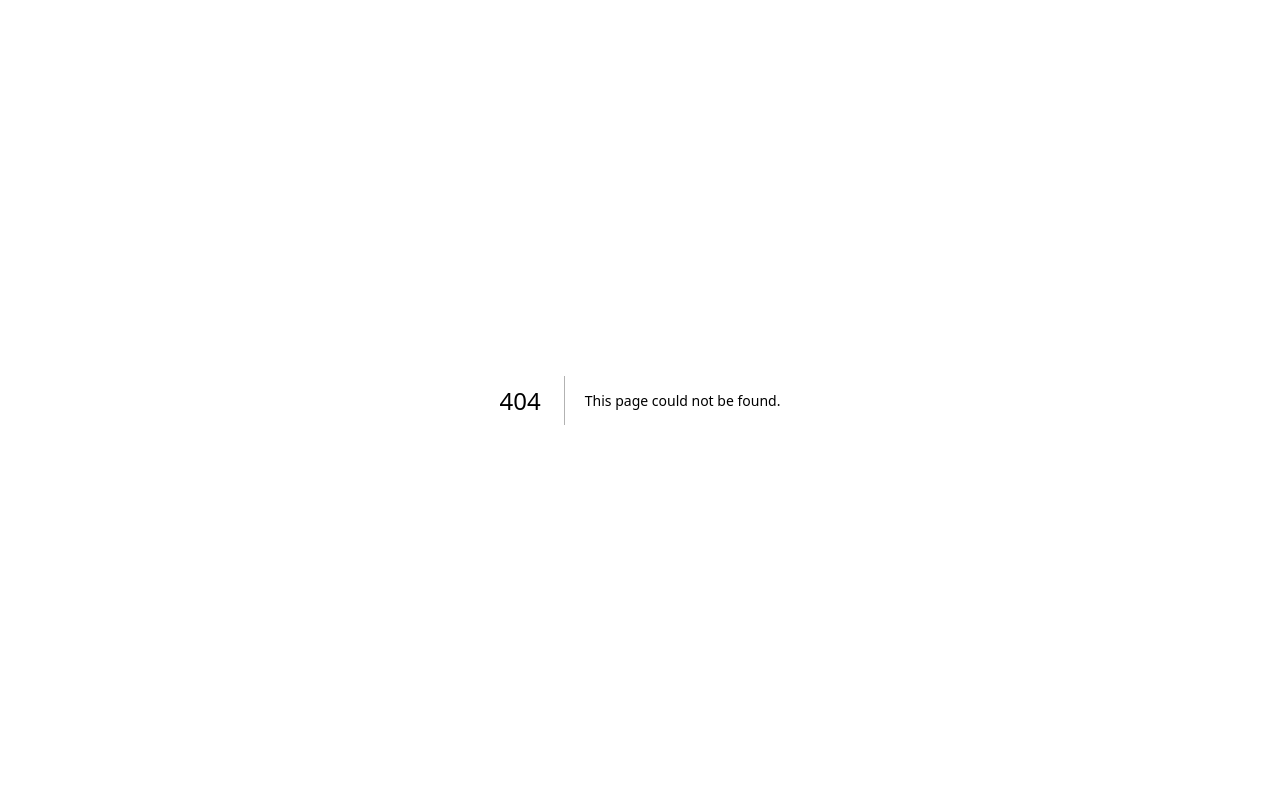
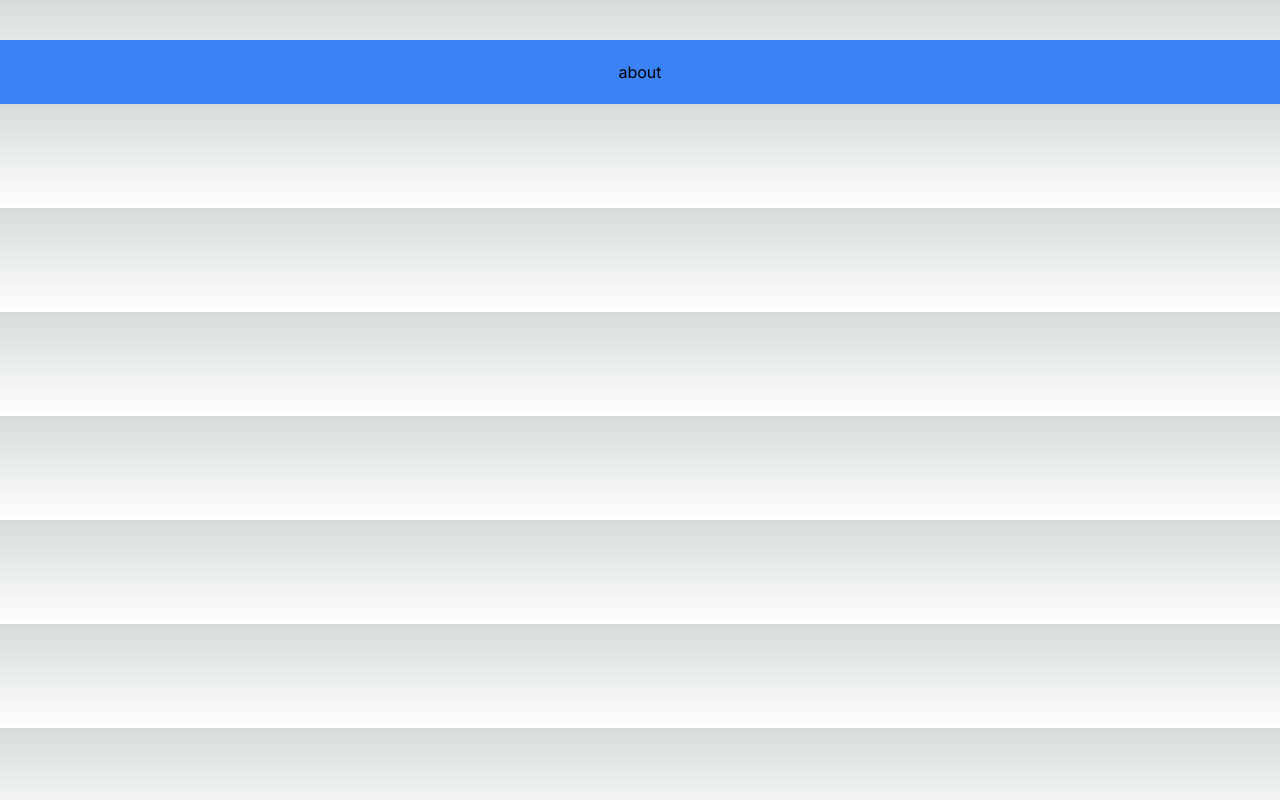
Before and after one commit to officialrajdeepsingh/group-route-nextjs, a Next.js app: page /about in a window 1280 px wide. Before the commit this address had no page. Built offline with nearby package versions, Linux system fonts and the light colour scheme.

Commit message:
about page

```diff
--- /dev/null
+++ b/app/about/page.tsx
@@ -0,0 +1,7 @@
+import React from 'react'
+
+export default function about() {
+  return (
+    <div className='mt-10 text-center container p-5 mx-auto bg-blue-500'>about</div>
+  )
+}
```
